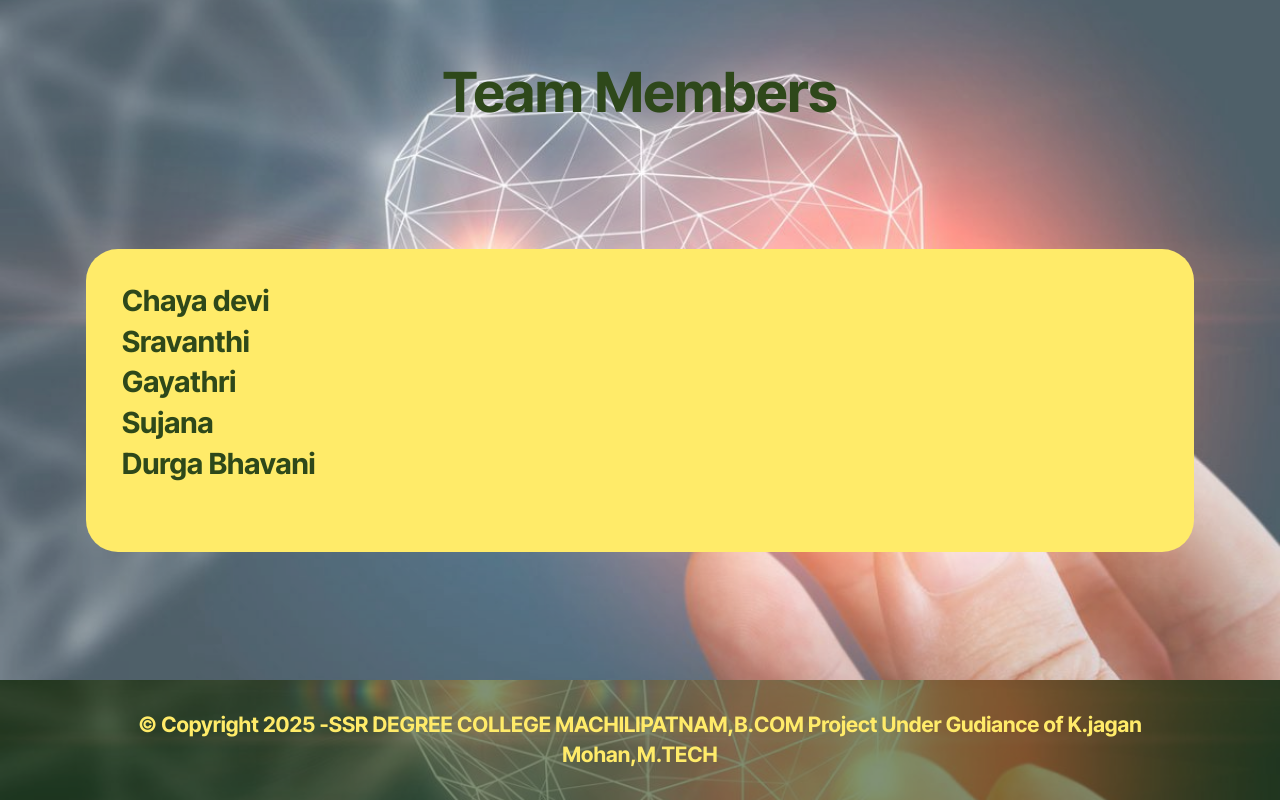
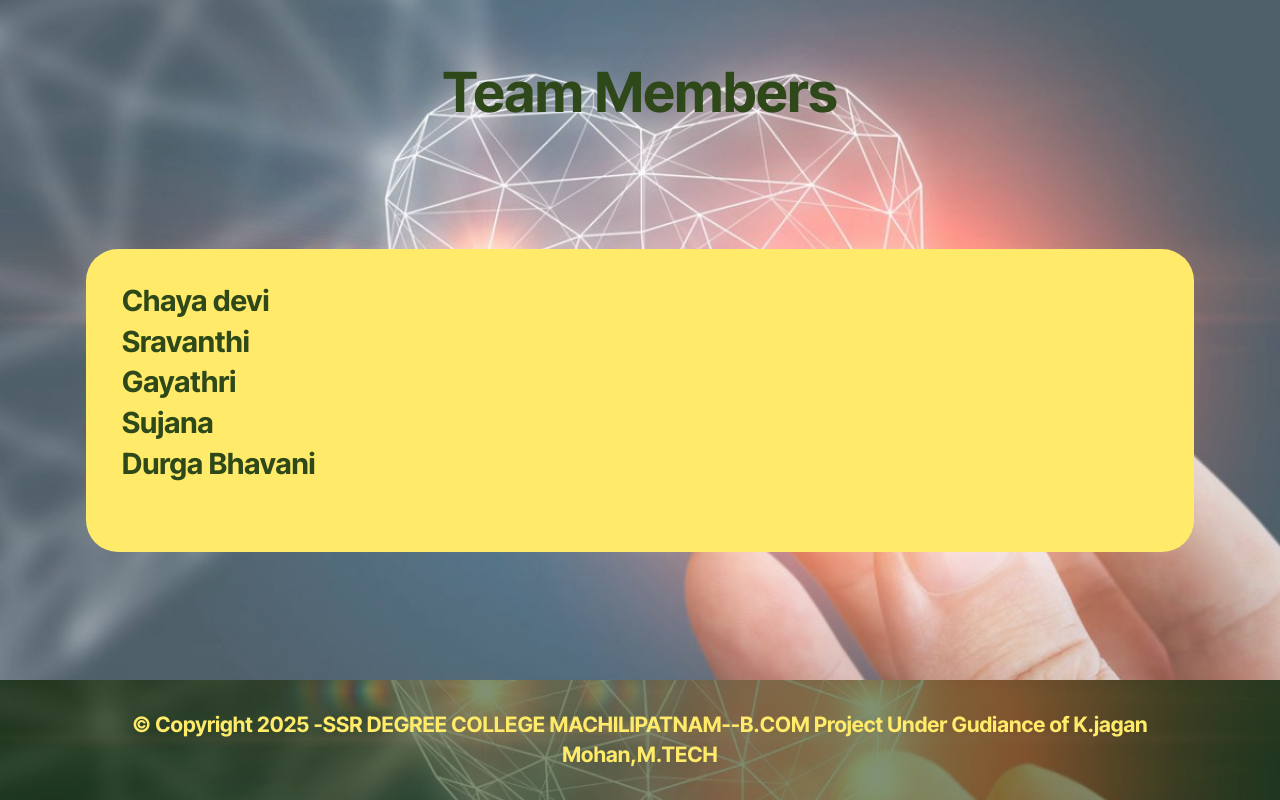
Before and after one commit to Jaganmohan147/-Analysis-on-Stroke-Risk-Prediction-Dataset-Based-on-Symptoms, a plain HTML site: page index.html in a window 1280 px wide. Shown: the part 3699-4499 px from the top of the page. Drawn offline with Linux system fonts and the light colour scheme.

Commit message:
Update index.html

```diff
--- a/index.html
+++ b/index.html
@@ -242,7 +242,7 @@
         <div class="media-container-row align-center mbr-white">
             <div class="col-12">
                 <p class="mbr-text mb-0 mbr-fonts-style display-7"><strong>
-                    © Copyright 2025 -SSR DEGREE COLLEGE MACHILIPATNAM,B.COM Project Under Gudiance of K.jagan Mohan,M.TECH</strong></p>
+                    © Copyright 2025 -SSR DEGREE COLLEGE MACHILIPATNAM--B.COM Project Under Gudiance of K.jagan Mohan,M.TECH</strong></p>
             </div>
         </div>
     </div>
```
